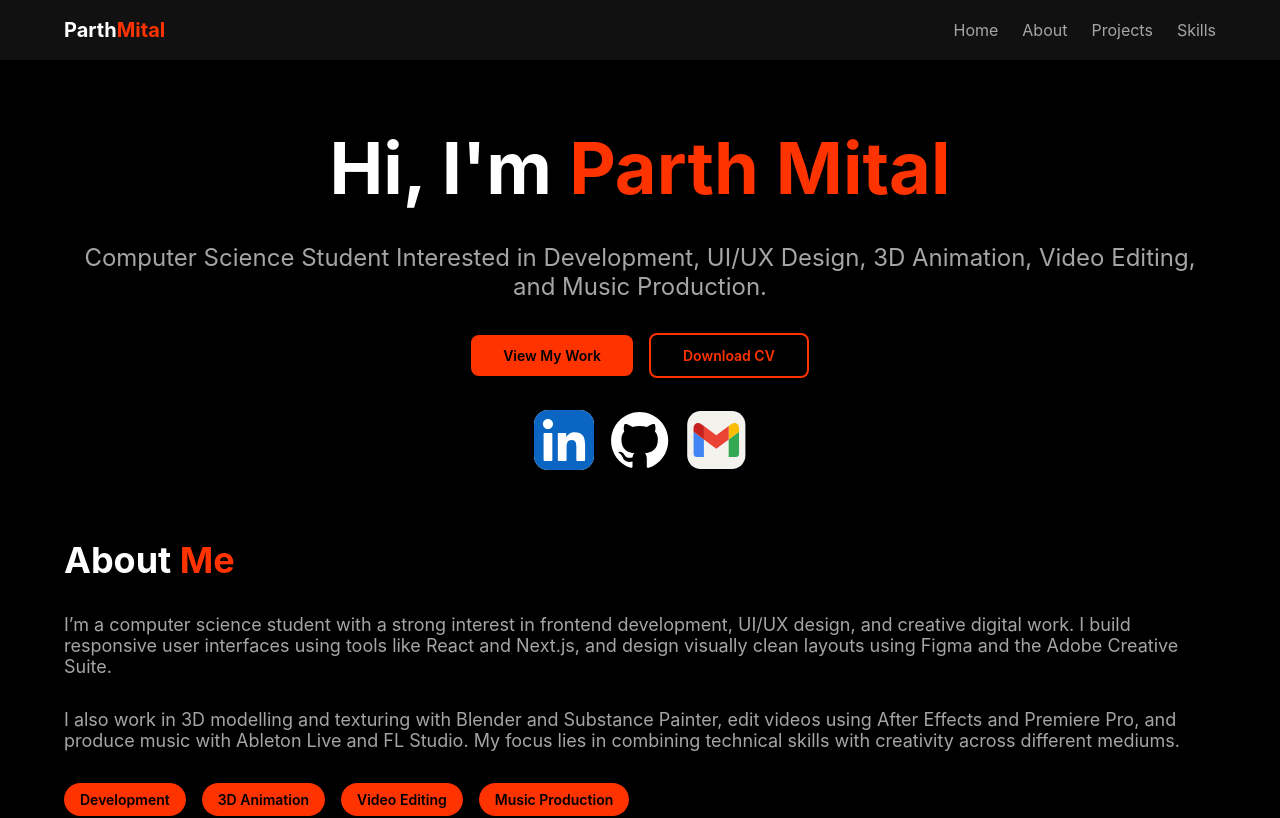
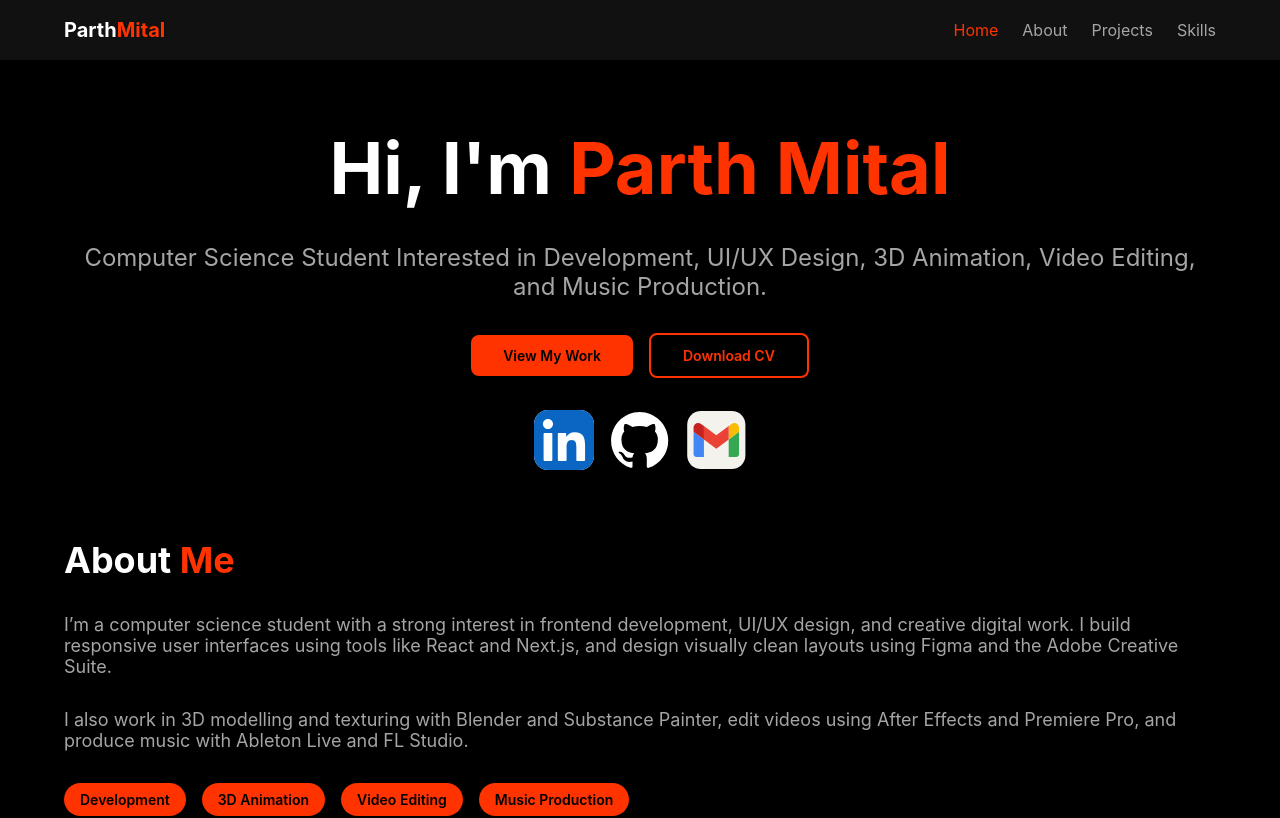
Before and after one commit to parthmital/Portfolio, a Preact app: page / in a window 1280 px wide. Shown: the top 818 px of the page. Built offline with nearby package versions, Linux system fonts and the light colour scheme.

Commit message:
Scrolling Fixed

```diff
--- a/src/app.jsx
+++ b/src/app.jsx
@@ -1,18 +1,44 @@
 import './app.css'
-import { useRef } from 'preact/hooks'
+import { useEffect, useRef, useState } from 'preact/hooks'
 import { Project } from './components/project.jsx'
 import { Skill } from './components/skill.jsx'
 import skillsData from '../skills.json'
 export function App() {
-  const homeRef = useRef(null);
-  const aboutRef = useRef(null);
-  const projectsRef = useRef(null);
-  const skillsRef = useRef(null);
-  const scrollToSection = (ref) => {
+  const [activeSection, setActiveSection] = useState('home')
+  const homeRef = useRef(null)
+  const aboutRef = useRef(null)
+  const projectsRef = useRef(null)
+  const skillsRef = useRef(null)
+  const scrollToSection = (ref, name) => {
+    setActiveSection(name)
     setTimeout(() => {
-      ref.current?.scrollIntoView({ behavior: 'smooth' });
-    }, 0);
-  };
+      ref.current?.scrollIntoView({ behavior: 'smooth' })
+    }, 0)
+  }
+  useEffect(() => {
+    const sectionRefs = [
+      { id: 'home', ref: homeRef },
+      { id: 'about', ref: aboutRef },
+      { id: 'projects', ref: projectsRef },
+      { id: 'skills', ref: skillsRef },
+    ]
+    const handleScroll = () => {
+      const buffer = 80
+      let closest = { id: 'home', offset: Infinity }
+      sectionRefs.forEach(({ id, ref }) => {
+        if (ref.current) {
+          const top = Math.abs(ref.current.getBoundingClientRect().top - buffer)
+          if (top < closest.offset) {
+            closest = { id, offset: top }
+          }
+        }
+      })
+      setActiveSection(closest.id)
+    }
+    window.addEventListener('scroll', handleScroll, { passive: true })
+    handleScroll()
+    return () => window.removeEventListener('scroll', handleScroll)
+  }, [])
   return (
     <>
       <div className="HeaderSection">
@@ -20,13 +46,23 @@ export function App() {
           Parth<span className="FontAccent">Mital</span>
         </p>
         <div className="FontGrey Font16 HeaderButtons">
-          <p onClick={() => scrollToSection(homeRef)}>Home</p>
-          <p onClick={() => scrollToSection(aboutRef)}>About</p>
-          <p onClick={() => scrollToSection(projectsRef)}>Projects</p>
-          <p onClick={() => scrollToSection(skillsRef)}>Skills</p>
+          {[
+            { id: 'home', label: 'Home', ref: homeRef },
+            { id: 'about', label: 'About', ref: aboutRef },
+            { id: 'projects', label: 'Projects', ref: projectsRef },
+            { id: 'skills', label: 'Skills', ref: skillsRef },
+          ].map(({ id, label, ref }) => (
+            <p
+              key={id}
+              className={activeSection === id ? 'ActiveNav FontAccent' : ''}
+              onClick={() => scrollToSection(ref, id)}
+            >
+              {label}
+            </p>
+          ))}
         </div>
       </div>
-      <div ref={homeRef} className="HomeSection">
+      <div id="home" ref={homeRef} className="HomeSection">
         <p className="Font72 FontBold FontCenter">
           Hi, I'm <span className="FontAccent">Parth Mital</span>
         </p>
@@ -34,7 +70,10 @@ export function App() {
           Computer Science Student Interested in Development, UI/UX Design, 3D Animation, Video Editing, and Music Production.
         </p>
         <div className="Buttons">
-          <button onClick={() => scrollToSection(projectsRef)} className="Button1 Font14 FontSemiBold FontBlack">
+          <button
+            onClick={() => scrollToSection(projectsRef, 'projects')}
+            className="Button1 Font14 FontSemiBold FontBlack"
+          >
             View My Work
           </button>
           <button className="Button2 Font14 FontSemiBold FontAccent">
@@ -42,23 +81,22 @@ export function App() {
           </button>
         </div>
         <div className="SocialIcons">
-          <a href="https://linkedin.com/in/parthmital" target="_blank" rel="noopener noreferrer" aria-label="LinkedIn Profile">
+          <a href="https://linkedin.com/in/parthmital" target="_blank" rel="noopener noreferrer">
             <img src="linkedin.svg" />
           </a>
-          <a href="https://github.com/parthmital" target="_blank" rel="noopener noreferrer" aria-label="GitHub Profile">
+          <a href="https://github.com/parthmital" target="_blank" rel="noopener noreferrer">
             <img src="github.svg" />
           </a>
           <a
             href="https://mail.google.com/mail/?view=cm&fs=1&to=parth.mital.2004@gmail.com"
             target="_blank"
             rel="noopener noreferrer"
-            aria-label="Gmail"
           >
             <img src="gmail.svg" />
           </a>
         </div>
       </div>
-      <div ref={aboutRef} className="AboutSection">
+      <div id="about" ref={aboutRef} className="AboutSection">
         <p className="Font36 FontBold">
           About <span className="FontAccent">Me</span>
         </p>
@@ -66,16 +104,17 @@ export function App() {
           I’m a computer science student with a strong interest in frontend development, UI/UX design, and creative digital work. I build responsive user interfaces using tools like React and Next.js, and design visually clean layouts using Figma and the Adobe Creative Suite.
         </p>
         <p className="Font18 FontGrey">
-          I also work in 3D modelling and texturing with Blender and Substance Painter, edit videos using After Effects and Premiere Pro, and produce music with Ableton Live and FL Studio. My focus lies in combining technical skills with creativity across different mediums.
+          I also work in 3D modelling and texturing with Blender and Substance Painter, edit videos using After Effects and Premiere Pro, and produce music with Ableton Live and FL Studio.
         </p>
         <div className="Buttons">
-          <div className="Tag Font14 FontSemiBold FontBlack">Development</div>
-          <div className="Tag Font14 FontSemiBold FontBlack">3D Animation</div>
-          <div className="Tag Font14 FontSemiBold FontBlack">Video Editing</div>
-          <div className="Tag Font14 FontSemiBold FontBlack">Music Production</div>
+          {['Development', '3D Animation', 'Video Editing', 'Music Production'].map(tag => (
+            <div key={tag} className="Tag Font14 FontSemiBold FontBlack">
+              {tag}
+            </div>
+          ))}
         </div>
       </div>
-      <div ref={projectsRef} className="ProjectsSection">
+      <div id="projects" ref={projectsRef} className="ProjectsSection">
         <div className="ProjectsSectionHeader">
           <p className="Font36 FontBold FontCenter">
             Featured <span className="FontAccent">Projects</span>
@@ -85,14 +124,12 @@ export function App() {
           </p>
         </div>
         <div className="Projects">
-          <Project />
-          <Project />
-          <Project />
-          <Project />
-          <Project />
+          {[...Array(5)].map((_, i) => (
+            <Project key={i} />
+          ))}
         </div>
       </div>
-      <div ref={skillsRef} className="SkillsSection">
+      <div id="skills" ref={skillsRef} className="SkillsSection">
         <div className="SkillsSectionHeader">
           <p className="Font36 FontBold FontCenter">
             Technical <span className="FontAccent">Skills</span>
@@ -102,15 +139,13 @@ export function App() {
           </p>
         </div>
         <div className="Skills">
-          {skillsData.map((skill, index) => (
-            <Skill key={index} name={skill.name} icon={skill.icon} />
+          {skillsData.map((skill, i) => (
+            <Skill key={i} name={skill.name} icon={skill.icon} />
           ))}
         </div>
       </div>
       <div className="FooterSection">
-        <p className="Font16 FontGrey FontCenter">
-          © 2025 Parth Mital. All Rights Reserved.
-        </p>
+        <p className="Font16 FontGrey FontCenter">© 2025 Parth Mital. All Rights Reserved.</p>
       </div>
     </>
   )
```
